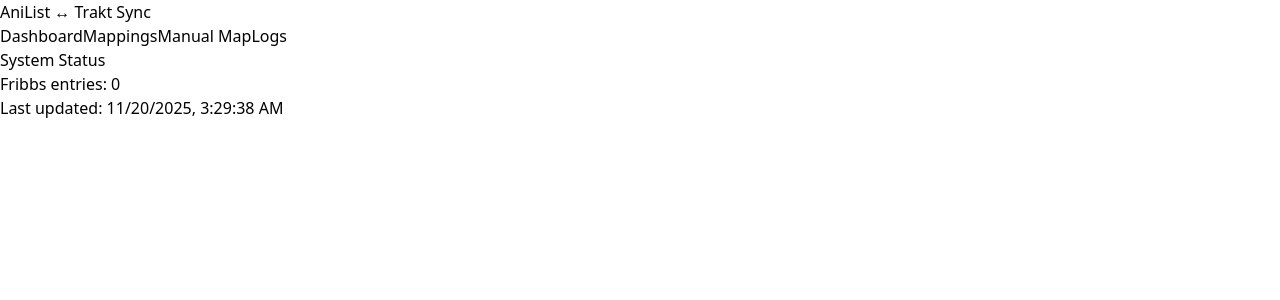
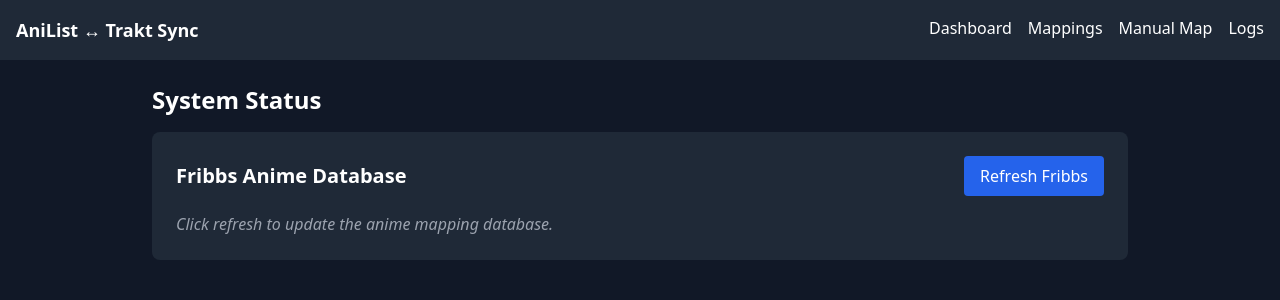
Before and after one commit to Himanth-reddy/anilist-trakt-sync, a Next.js app: page / in a window 1280 px wide. Shown: the top 300 px of the page. Built offline with nearby package versions, Linux system fonts and the light colour scheme; no server answers.

Commit message:
Fix CSS loading and add manual refresh button

```diff
--- a/app/page.jsx
+++ b/app/page.jsx
@@ -3,27 +3,56 @@
 
 export default function Page() {
   const [status, setStatus] = useState(null);
+  const [loading, setLoading] = useState(false);
 
-  useEffect(() => {
-    fetch('/api/refresh-fribbs')
-      .then(r => r.json())
-      .then(setStatus)
-      .catch(e => setStatus({ error: e.message }));
-  }, []);
+  const refreshFribbs = async () => {
+    setLoading(true);
+    try {
+      const res = await fetch('/api/refresh-fribbs');
+      const data = await res.json();
+      setStatus(data);
+    } catch (e) {
+      setStatus({ error: e.message });
+    } finally {
+      setLoading(false);
+    }
+  };
 
   return (
     <div>
       <h2 className="text-2xl font-bold mb-4">System Status</h2>
-      {status ? (
-        status.error ? (
-          <p className="text-red-400">{status.error}</p>
+
+      <div className="bg-gray-800 p-6 rounded-lg mb-6">
+        <div className="flex items-center justify-between mb-4">
+          <h3 className="text-xl font-semibold">Fribbs Anime Database</h3>
+          <button
+            onClick={refreshFribbs}
+            disabled={loading}
+            className={`px-4 py-2 rounded font-medium transition-colors ${loading
+                ? 'bg-gray-600 cursor-not-allowed text-gray-300'
+                : 'bg-blue-600 hover:bg-blue-700 text-white'
+              }`}
+          >
+            {loading ? 'Refreshing...' : 'Refresh Fribbs'}
+          </button>
+        </div>
+
+        {status ? (
+          status.error ? (
+            <div className="p-4 bg-red-900/50 text-red-200 rounded border border-red-800">
+              Error: {status.error}
+            </div>
+          ) : (
+            <div className="space-y-2">
+              <p className="text-green-400 font-medium">✓ Database Updated</p>
+              <p>Total Entries: <span className="font-mono text-lg">{status.count?.toLocaleString() ?? '0'}</span></p>
+              <p className="text-sm text-gray-400">Last synced: {new Date().toLocaleString()}</p>
+            </div>
+          )
         ) : (
-          <div className="bg-gray-800 p-4 rounded-lg">
-            <p>Fribbs entries: {status.count ?? '0'}</p>
-            <p>Last updated: {new Date().toLocaleString()}</p>
-          </div>
-        )
-      ) : <p>Loading...</p>}
+          <p className="text-gray-400 italic">Click refresh to update the anime mapping database.</p>
+        )}
+      </div>
     </div>
   );
 }
--- /dev/null
+++ b/postcss.config.js
@@ -0,0 +1,6 @@
+module.exports = {
+    plugins: {
+        tailwindcss: {},
+        autoprefixer: {},
+    },
+}
--- /dev/null
+++ b/tailwind.config.js
@@ -0,0 +1,12 @@
+/** @type {import('tailwindcss').Config} */
+module.exports = {
+    content: [
+        "./app/**/*.{js,ts,jsx,tsx,mdx}",
+        "./pages/**/*.{js,ts,jsx,tsx,mdx}",
+        "./components/**/*.{js,ts,jsx,tsx,mdx}",
+    ],
+    theme: {
+        extend: {},
+    },
+    plugins: [],
+}
```
